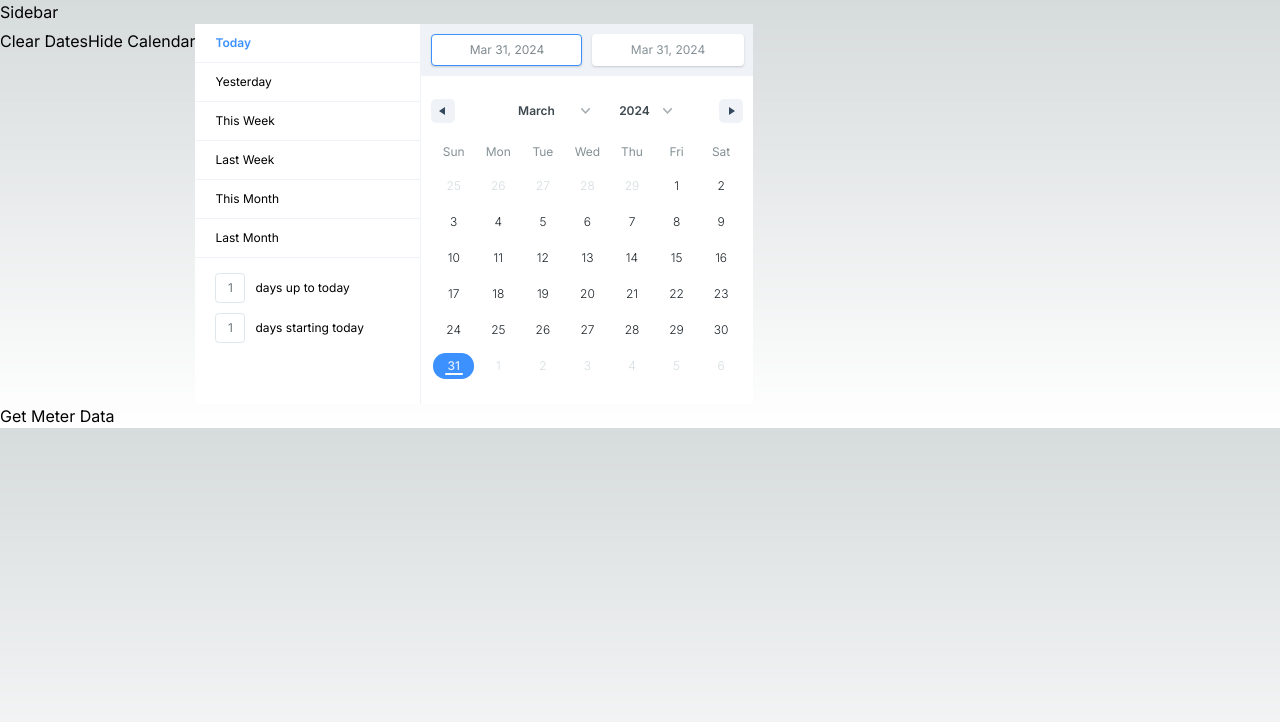
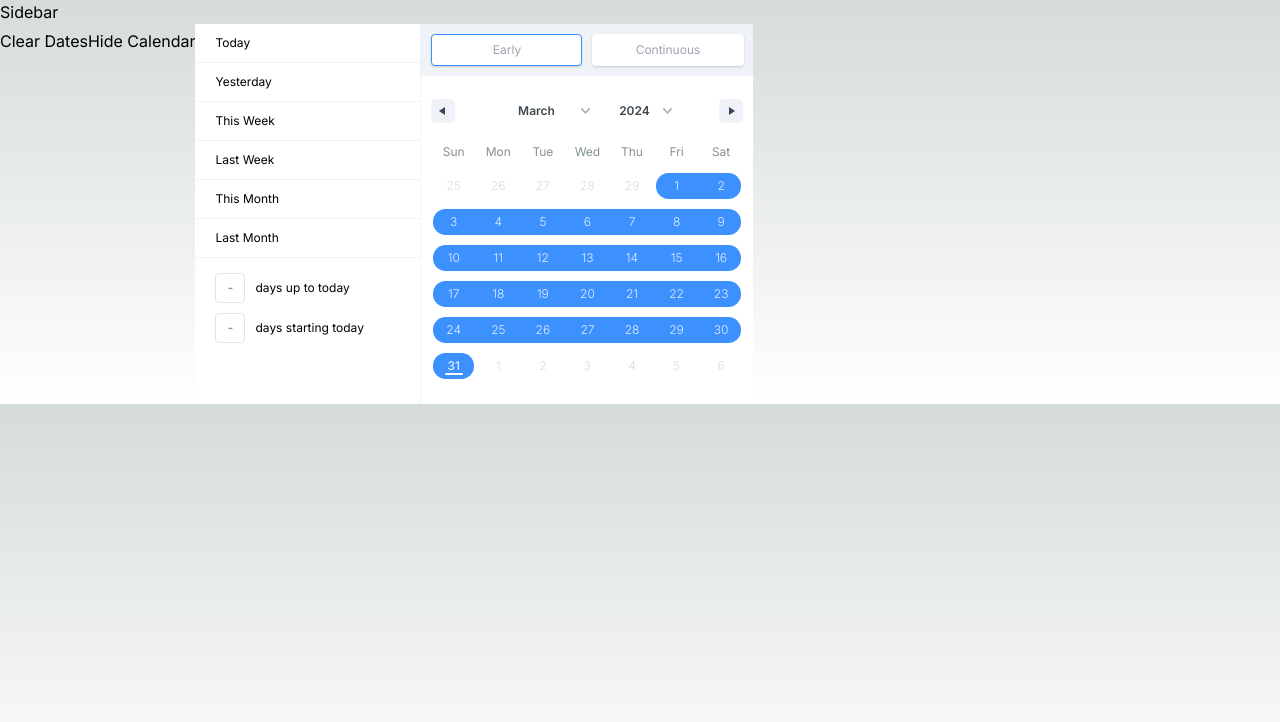
Before and after one commit to jkk-fullstack-projects/tuf-2000-ui, a Next.js app in the folder tuf-ui-app/: page / in a window 1280 px wide. Shown: the top 722 px of the page. Built offline with nearby package versions, Linux system fonts and the light colour scheme.

Commit message:
Data fetching to separate component DataFetcher - with modifications to Sidebar and CustomDatePicker components

```diff
--- a/tuf-ui-app/src/app/components/CustomDatePicker/CustomDatePicker.js
+++ b/tuf-ui-app/src/app/components/CustomDatePicker/CustomDatePicker.js
@@ -38,7 +38,7 @@ return (
         </button>
         {showCalendar && (
             <DateRangePicker
-                ranges={dateRange}
+                ranges={[dateRange]}
                 onChange={(item) => {
                     setDateRange([item.selection]);
                     onDatesChange(item.selection);
--- /dev/null
+++ b/tuf-ui-app/src/app/components/DataFetcher/DataFetcher.js
@@ -0,0 +1,46 @@
+import React, { useEffect, useState } from "react";
+import ShowRawData from "../ShowRawData/ShowRawData";
+import mockData from '../../../../mock_data/Mocked_meter_data.json';
+
+const DataFetcher = ({ dateRange }) => {
+    const [fetchedData, setFetchedData] = useState(null);
+    const [isLoading, setIsLoading] = useState(false);
+    const [error, setError] = useState(null);
+
+    useEffect(() => {
+        if (!dateRange.startDate || !dateRange.endDate) {
+            // If no date range selected, does not fetch data
+            return;
+        }
+
+        const fetchData = async () => {
+            setIsLoading(true);
+            setError(null);
+
+            try {
+                // Simulate fetch data
+                setTimeout(() => {
+                    setIsLoading(false);
+                    setFetchedData(mockData);
+                    console.log('fetchedData', fetchedData)
+                    // now the data can be passed to another component
+                }, 1000); // Simulate network delay
+            } catch (error) {
+                setIsLoading(false);
+                setError('Failed to fetch data, please try again.' + error.message);
+            }
+        };
+
+        fetchData();
+    }, [dateRange]);
+
+    return (
+        <div className="sidebar">
+            {isLoading && <p>Loading data...</p>}
+            {error && <div className="error">{error}</div>}
+            {fetchedData && <ShowRawData fetchedData={fetchedData}/>}
+        </div>
+        );
+    };
+
+export default DataFetcher;
--- a/tuf-ui-app/src/app/components/Sidebar/Sidebar.js
+++ b/tuf-ui-app/src/app/components/Sidebar/Sidebar.js
@@ -5,13 +5,14 @@
 
 import React, { useState } from "react";
 import CustomDatePicker from "../CustomDatePicker/CustomDatePicker";
+import DataFetcher from "../DataFetcher/DataFetcher";
 import ShowRawData from "../ShowRawData/ShowRawData";
 import mockData from '../../../../mock_data/Mocked_meter_data.json';
 
 console.log('Mocked Data import:', mockData)
 
 const Sidebar = () => {
-    const [state, setState] = useState([
+    const [dateRange, setDateRange] = useState([
         {
           startDate: new Date(),
           endDate: new Date(),
@@ -20,31 +21,13 @@ const Sidebar = () => {
     ]);
     const [fetchedData, setFetchedData] = useState(null);
 
-    const handleFetchData = () => {
-        // Simulate fetch data from the API
-        console.log('Mocking Fetch data from the API');
-        console.log(state[0].startDate, state[0].endDate);
-        // a function call will be added to fetch data based on selected dates
-        setTimeout(() => {
-            // Directly use the mock data
-            setFetchedData(mockData);
-            console.log('fetchedData', fetchedData)
-
-            // now the data can be passed to another component
-          }, 1000); // Simulate network delay
-    };
-
-
     return (
     <div className="sidebar">
         <h4>Sidebar</h4>
         <div className="date-picker">
-            <CustomDatePicker onDatesChange={handleFetchData}
-            />
+            <CustomDatePicker onDatesChange={(range) => setDateRange(range)}/>
         </div>
-        <div className="fetch-data-button">
-            <button onClick={handleFetchData}>Get Meter Data</button>
-        </div>
+        <DataFetcher dateRange={dateRange} />
         {/* Toggle Button */}
         <div className="toggle-button">
             {/* Toggle button component will be here */}
```
